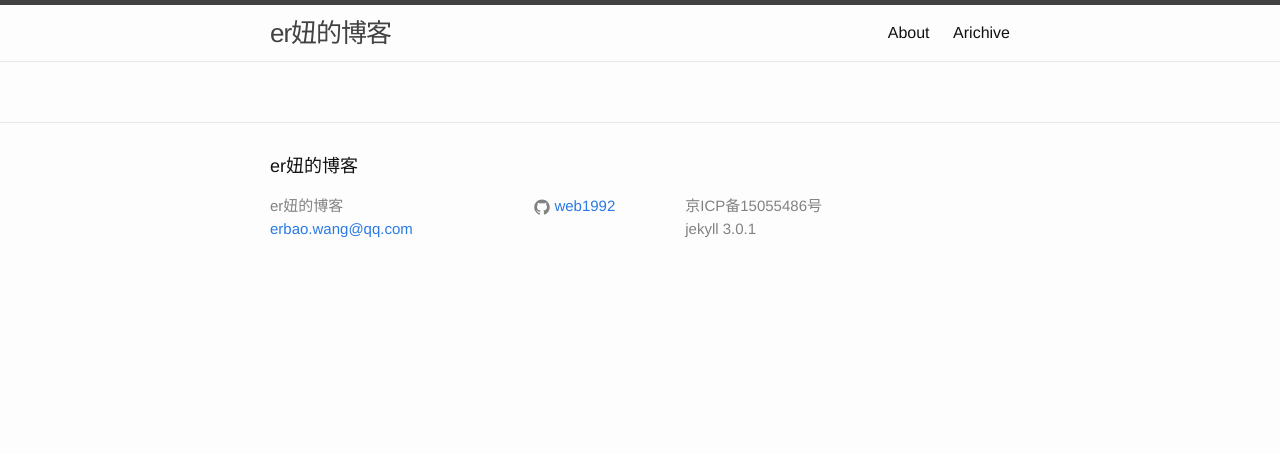
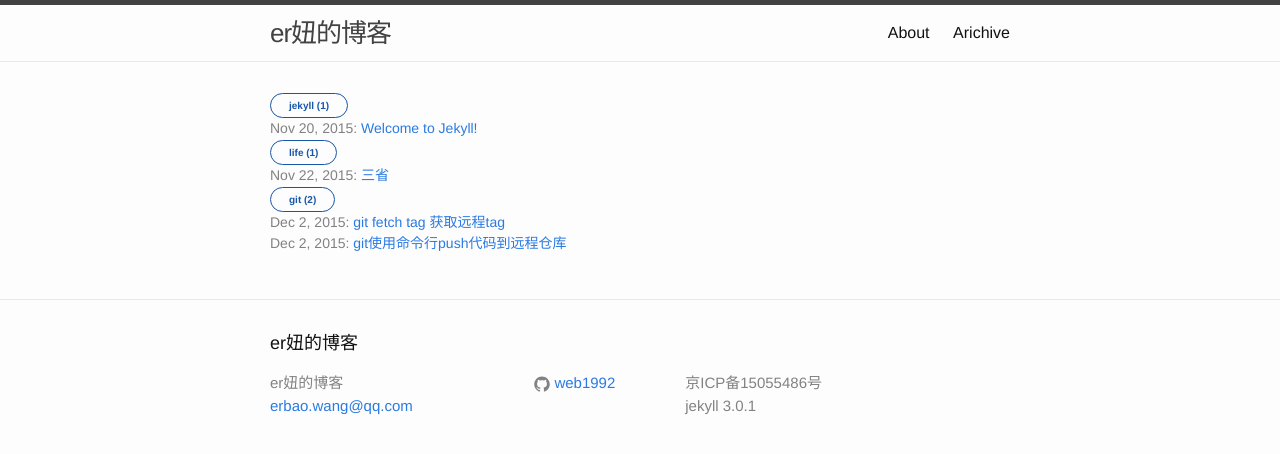
Before and after one commit to web1992/web1992, a Jekyll site: the page built from archive/archive.md, in a window 1280 px wide. Shown: the top 454 px of the page. Built offline with Jekyll 4.4.1, drawn with Linux system fonts in a browser that asks for light colours.

Commit message:
optimize  archive page(优化归档页面)

```diff
--- a/_posts/2015-11-20-welcome-to-jekyll.markdown
+++ b/_posts/2015-11-20-welcome-to-jekyll.markdown
@@ -2,7 +2,7 @@
 layout: post
 title:  "Welcome to Jekyll!"
 date:   2015-11-20 19:55:06 +0800
-categories: jekyll update
+categories: jekyll
 tags: jekyll
 ---
 You’ll find this post in your `_posts` directory. Go ahead and edit it and re-build the site to see your changes. You can rebuild the site in many different ways, but the most common way is to run `jekyll serve`, which launches a web server and auto-regenerates your site when a file is updated.
--- /dev/null
+++ b/_posts/2015-12-02-git-fetch-tag.markdown
@@ -0,0 +1,26 @@
+---
+layout: post
+title:  "git fetch tag 获取远程tag"
+date:  2015-12-02 21:52:00 +0800
+categories: git
+tags: git
+---
+
+
+> git fetch tag 获取远程tag
+
+{% highlight sh %}
+	获取远程的tag( 远程存在，本地不存在)
+	git fetch origin tag 2.4.7
+{% endhighlight %}
+
+
+{% highlight sh %}
+	remote: Counting objects: 2, done
+	remote: Finding sources: 100% (2/2)
+	remote: Total 2 (delta 0), reused 2 (delta 0)
+	Unpacking objects: 100% (2/2), done.
+	From ssh://project_name
+	 * [new tag]         2.4.7      -> 2.4.7
+	 * [new tag]         2.4.6      -> 2.4.6
+{% endhighlight %}
--- a/_sass/_layout.scss
+++ b/_sass/_layout.scss
@@ -191,7 +191,8 @@
 
 .post-link {
     display: block;
-    font-size: 24px;
+    //font-size: 24px;
+    font-size: 14px;
 }
 
 
--- a/archive/archive.md
+++ b/archive/archive.md
@@ -29,3 +29,20 @@ permalink: /arichive/
   {% endif %}
 </div>
 {% endif %}
+
+  <ul class="post-list">
+    <!-- where the tag is git pages-->
+     {% for cat in site.categories %}
+	  <!--
+		<li class="listing-seperator" id="{{ cat[0] }}">{{ cat[0] }} ({{ cat[1].size }})</li>
+	  -->
+	<tags class='tag'>{{ cat[0] }} ({{ cat[1].size }})</tags>
+	{% for post in site.posts %}
+		{% if  post.tags[0] ==  cat[0] %}
+        		 <a class="post-link" href="{{ post.url | prepend: site.baseurl }}">
+				 <span class="post-meta">{{ post.date | date: "%b %-d, %Y" }}:</span> {{ post.title }}
+			 </a>
+		{% endif %}
+        {% endfor %}
+    {% endfor %}
+ </ul>
--- a/index.html
+++ b/index.html
@@ -12,7 +12,8 @@ layout: default
         <span class="post-meta">{{ post.date | date: "%b %-d, %Y" }}</span>
 
         <h5>
-          <a class="post-link" href="{{ post.url | prepend: site.baseurl }}">{{ post.title }}</a>  <tags class='tag'>{{post.tags}}</tags>
+          <a class="post-link" href="{{ post.url | prepend: site.baseurl }}">{{ post.title }}</a>
+	 <tags class='tag'>{{post.tags}}</tags>
         </h5>
       </li>
     {% endfor %}
```
